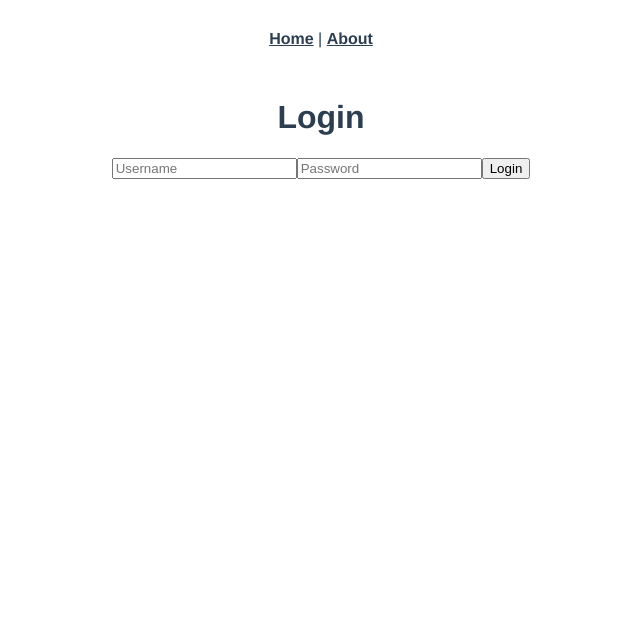
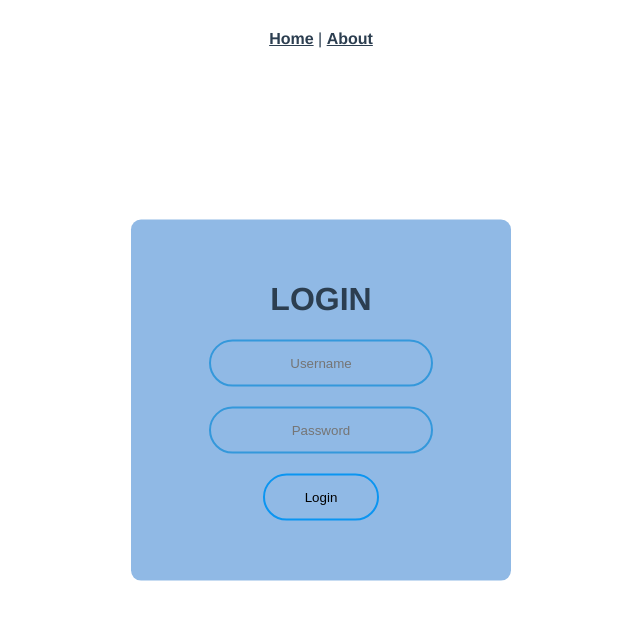
Before and after one commit to Super-BUAA-2021/vue-template, a Vue app: page /login in a window 1280 px wide. Shown: the top 620 px of the page, without its empty margins (319-959 px from the left). Built offline with nearby package versions, Linux system fonts and the light colour scheme.

Commit message:
feat(login): beautify

```diff
--- a/src/views/Login.vue
+++ b/src/views/Login.vue
@@ -2,9 +2,9 @@
   <div class="login">
     <form class="form-box">
       <h1>Login</h1>
-      <label><input v-model="username" type="text" placeholder="Username"></label>
-      <label><input v-model="password" type="password" placeholder="Password"></label>
-      <button type="submit" @click="click_login">Login</button>
+      <label><input v-model="username" type="text" placeholder="Username" class="username"></label>
+      <label><input v-model="password" type="password" placeholder="Password" class="password"></label>
+      <button type="submit" @click="click_login" class="login">Login</button>
     </form>
   </div>
 </template>
@@ -27,5 +27,48 @@ export default {
 </script>
 
 <style scoped>
-
+.form-box {
+  width: 300px;
+  padding: 40px;  /* 内边界宽度  */
+  position: absolute;  /* 设置为绝对定位，使下方的top和left生效  */
+  top: 50%;
+  left: 50%;
+  transform: translate(-50%,-50%);  /* 作用见后方描述  */
+  background: #90b9e5;  /* 设置背景颜色  */
+  text-align: center;  /* 表单中内容居中  */
+  border-radius: 10px;
+}
+.form-box h1 {
+  text-transform: uppercase;  /* 将字体全部设置成大写字母  */
+}
+/* 设置用户名输入框和密码输入框样式 */
+.form-box .username, .form-box .password {
+  border-radius: 24px;  /* 边框四个角的弧度  */
+  border: 2px solid #3498db;  /* 边框厚度  */
+  background: none;
+  display: block;
+  margin: 20px auto;  /* 外边界  */
+  text-align: center;
+  padding: 14px 10px;  /* 内边界  */
+  width: 200px;
+  outline: none;
+  color: white;     /* 设置输入框中竖线的颜色 */
+  transition: 0.25s;   /* 设置元素过渡效果 */
+}
+/* 设置文本框获得焦点时的样式 */
+.form-box .username:focus,.form-box .password:focus{
+  border-color: #2ecc71;
+}
+/* 设置提交按钮的样式 */
+.form-box .login{
+  border-radius: 24px;
+  border: 2px solid #0b95f1;
+  background: none;
+  display: block;
+  margin: 20px auto;
+  padding: 14px 40px;
+  outline: none;
+  transition: 0.25s;
+  cursor: pointer;    /* 设置光标的样式 */
+}
 </style>
```
